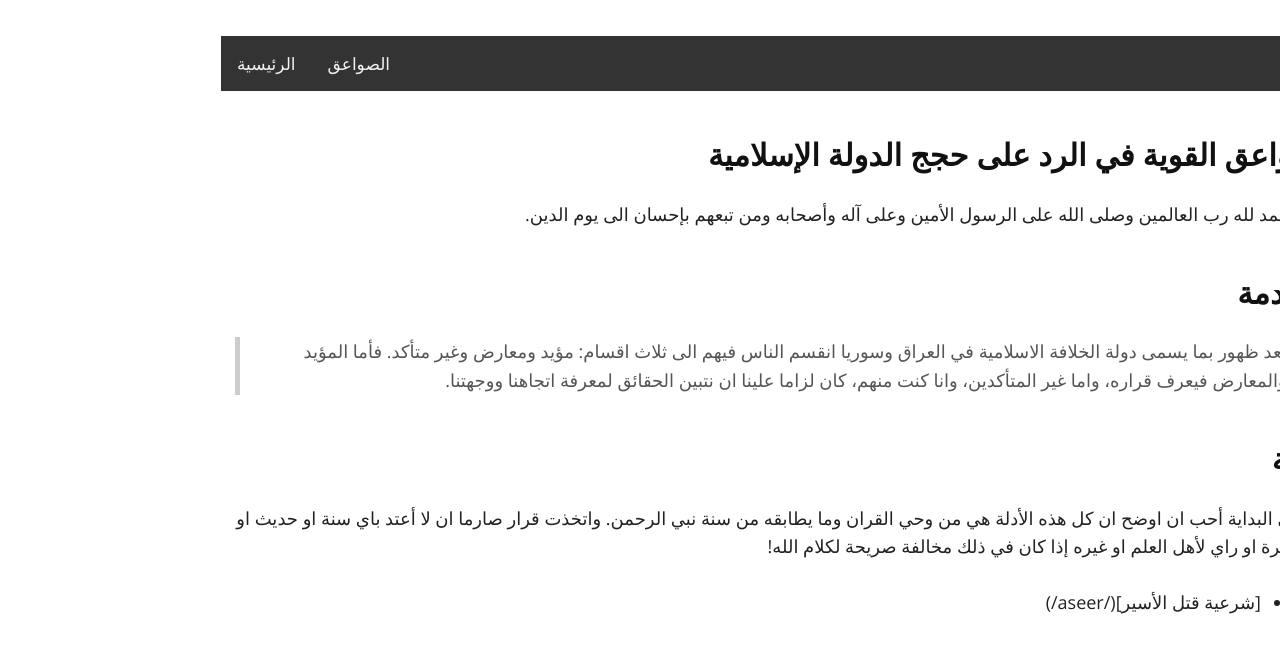
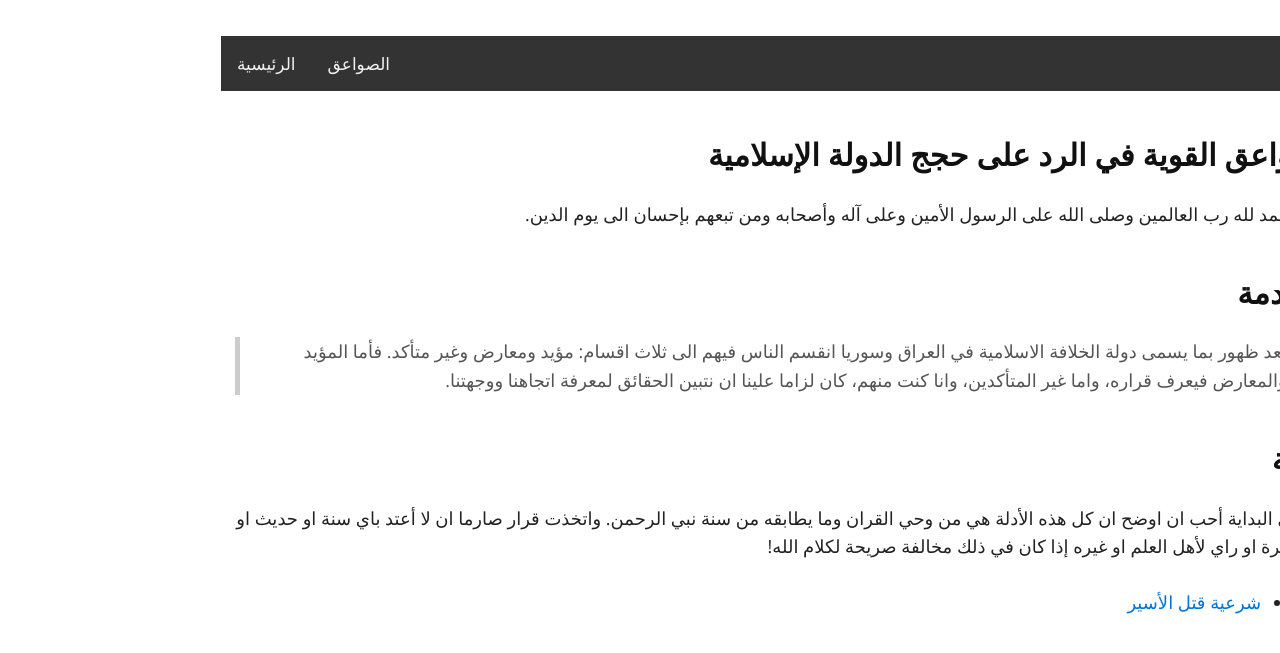
Before and after one commit to TruthPursue/TruthPursue.github.io, a Jekyll site: the page built from thunderbolts.md, in a window 1280 px wide. Shown: the top 653 px of the page. Built offline with Jekyll 4.4.1, drawn with Linux system fonts in a browser that asks for light colours; part of the change alters nothing that is shown.

Commit message:
correcting links

```diff
--- a/thunderbolts.md
+++ b/thunderbolts.md
@@ -16,7 +16,7 @@ layout: page
 في البداية أحب ان اوضح ان كل هذه الأدلة هي من وحي القران وما يطابقه من سنة نبي الرحمن. واتخذت قرار صارما ان لا أعتد باي سنة او حديث او سيرة او راي لأهل العلم او غيره إذا كان في ذلك مخالفة صريحة لكلام الله!
 
 <ul class="fa-ul">
-  <li><i class="fa-li fa fa-circle"></i>[شرعية قتل الأسير](/aseer/)</li>
+  <li><i class="fa-li fa fa-circle"></i> <a href="https://truthpursue.github.io/aseer">شرعية قتل الأسير</a> </li>
 </ul>
 
 {% include facebook-comments.html %}
```
